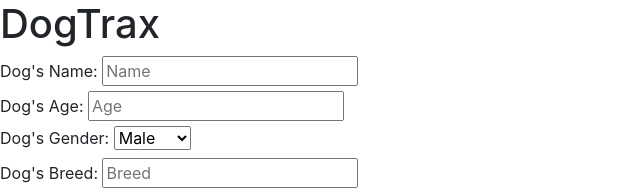
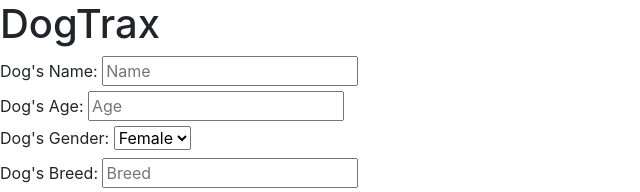
Before and after one commit to ejgann/dogtrax-frontend, a React (Create React App) app: page / in a window 1280 px wide. Shown: the top 192 px of the page, without its empty margins (0-640 px from the left). Built offline with nearby package versions, Linux system fonts and the light colour scheme; no server answers.

Commit message:
DogForm handling changes to state

```diff
--- a/src/components/DogForm.js
+++ b/src/components/DogForm.js
@@ -3,18 +3,33 @@ import React from 'react';
 
 // will be a controlled form (i.e. state), which needs to be a class component
 class DogForm extends React.Component {
+    state = {name: '', age: '', gender: '', breed: '', notes: ''}
+    // have to add state (locally here, instead of in Redux store) so this form below is a controlled form
+    // if want to edit this info, makes sense to have redux store state instead
+
+    handleChange = (event) => {
+        this.setState({
+            [event.target.name]: event.target.value
+        });
+    }
+
+
     render() {
         return (
             <div>
                 <form>
-                    <label>Dog's Name:</label> <input type='text' placeholder='Name'/><br></br>
-                    <label>Dog's Age:</label> <input type='text' placeholder='Age'/><br></br>
-                    <label>Dog's Gender:</label> <select name='gender' id='gender'>
+                    <label>Dog's Name:</label> <input type='text' placeholder='Name' value={this.state.name} name='name' onChange={this.handleChange}/><br></br>
+
+                    <label>Dog's Age:</label> <input type='text' placeholder='Age' value={this.state.age} name='age' onChange={this.handleChange}/><br></br>
+
+                    <label>Dog's Gender:</label> <select value={this.state.gender} name='gender' onChange={this.handleChange}>
+                        <option value='female'>Female</option>
                         <option value='male'>Male</option>
-                        <option value='female'>Female</option>
                         </select><br></br>
-                    <label>Dog's Breed:</label> <input type='text' placeholder='Breed'></input><br></br>
-                    <label>Special Notes:</label> <textarea placeholder='Notes'></textarea><br></br>
+
+                    <label>Dog's Breed:</label> <input type='text' placeholder='Breed' value={this.state.breed} name='breed' onChange={this.handleChange}></input><br></br>
+
+                    <label>Special Notes:</label> <textarea placeholder='Notes' value={this.state.notes} name='notes' onChange={this.handleChange} /><br></br>
                 </form>
             </div>
         )
```
